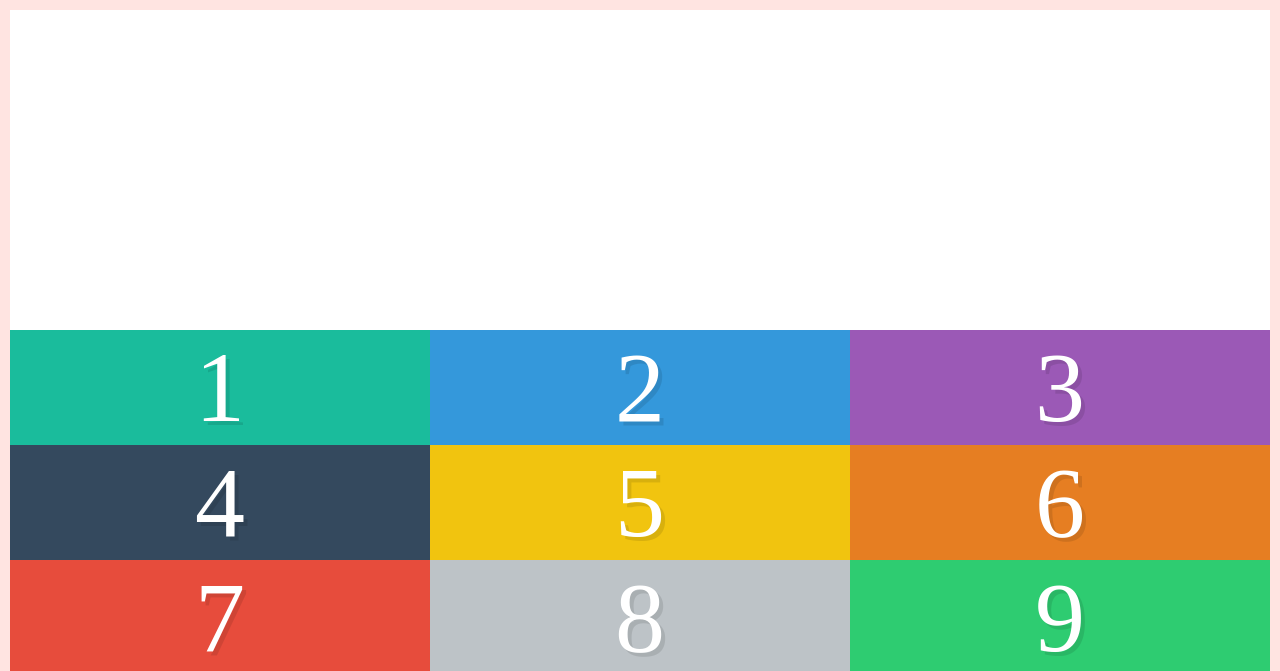
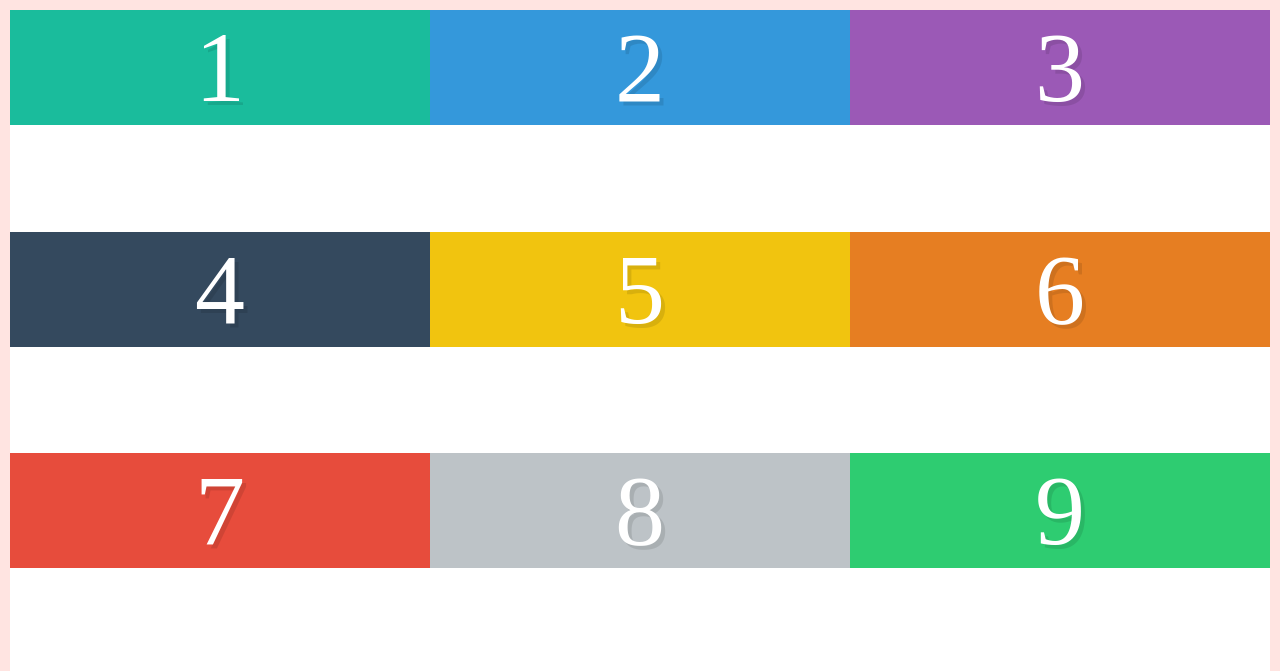
Before and after one commit to Capoverde/FLEXBOX, a plain HTML site: page index.html in a window 1280 px wide. Shown: the top 671 px of the page. Drawn offline with Linux system fonts and the light colour scheme; a web font is replaced by a local one.

Commit message:
align-content: space-between

```diff
--- a/src/sass/main.scss
+++ b/src/sass/main.scss
@@ -26,7 +26,7 @@
   border: 10px solid mistyrose;
   height: 100vh;
   flex-wrap: wrap;
-  align-content: flex-end;
+  align-content: space-between;
   // align-content działa w cross axis
 
 
```
Also changed, not shown: dist/css/main.min.css, 1 other file.
